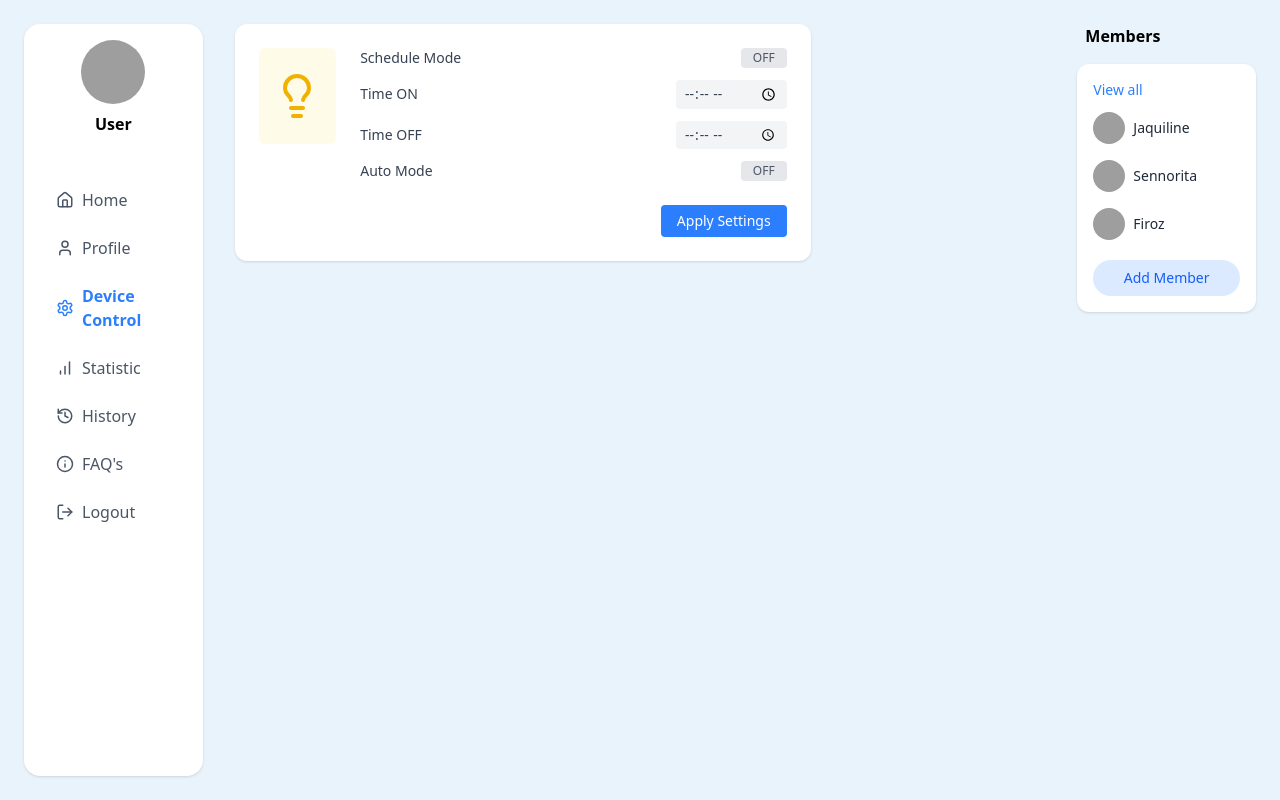
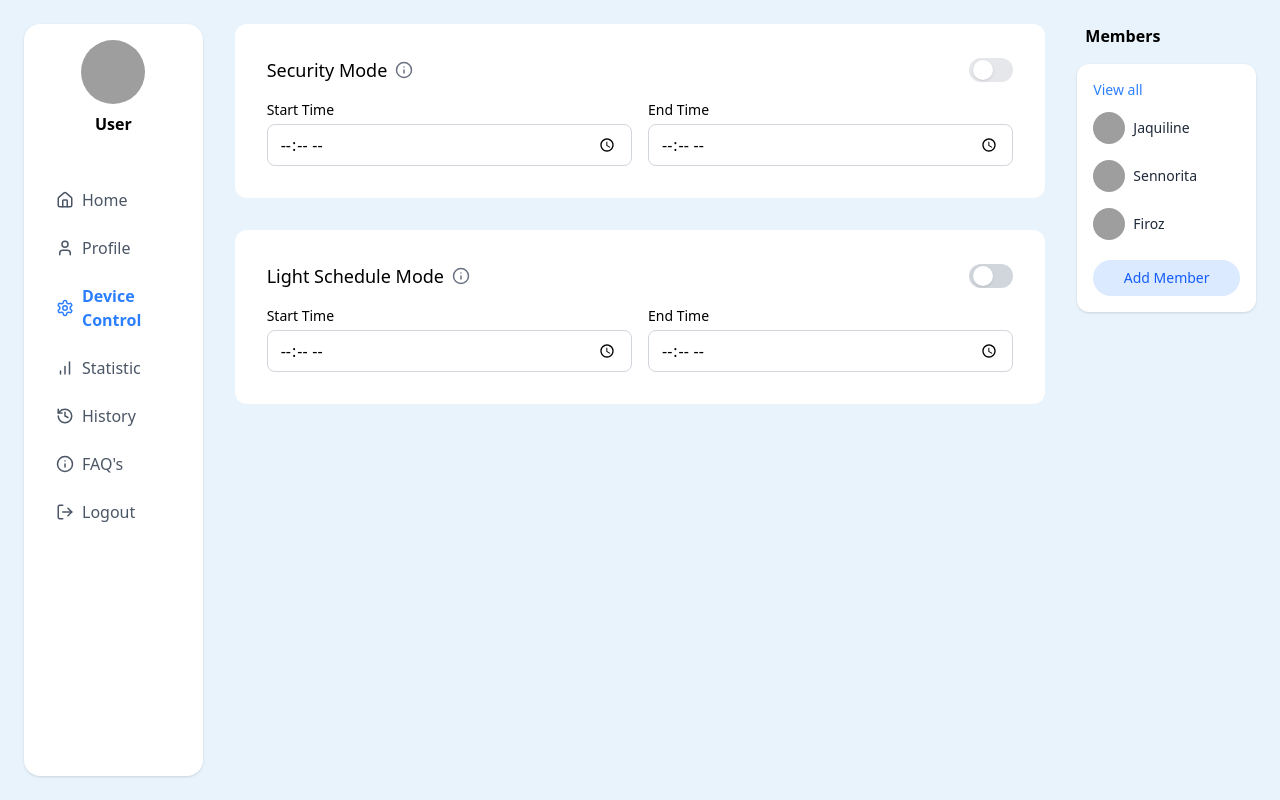
Before and after one commit to minhkhoa6868/smart-home-frontend, a React (Vite) app: page /device in a window 1280 px wide. Built offline with nearby package versions, Linux system fonts and the light colour scheme; grey boxes are pictures that could not be loaded.

Commit message:
feat: Auto Mode

```diff
--- a/src/App.tsx
+++ b/src/App.tsx
@@ -7,6 +7,7 @@ import Signup from "./pages/Signup";
 import History from "./pages/History";
 import Profile from "./pages/Profile";
 import DeviceControl from "./pages/DeviceControl";
+import Statistic from "./pages/Statistic";
 function App() {
   return (
     <Router>
@@ -18,6 +19,7 @@ function App() {
         <Route path="/profile" element={<Profile />} />
         <Route path="/signup" element={<Signup />} />
         <Route path="/device" element={<DeviceControl />} />
+        <Route path="/statistic" element={<Statistic />} />
         {/* Thêm route khác tại đây nếu cần */}
       </Routes>
     </Router>
--- /dev/null
+++ b/src/components/LightScheduleMode.tsx
@@ -0,0 +1,93 @@
+import { useState } from "react";
+import axios from "axios";
+import { Info } from "lucide-react";
+
+export default function LightScheduleMode() {
+  const [enabled, setEnabled] = useState(false);
+  const [startTime, setStartTime] = useState("");
+  const [endTime, setEndTime] = useState("");
+
+  const handleToggle = async () => {
+    try {
+      if (!enabled) {
+        // Bật chế độ auto
+        const payload = {
+          startTime: new Date(`2025-04-24T${startTime}:00+07:00`).toISOString(),
+          endTime: new Date(`2025-04-25T${endTime}:00+07:00`).toISOString(),
+        };
+        await axios.post(
+          "https://smart-home-backend-07op.onrender.com/api/commands/light/auto-mode/on",
+          payload
+        );
+        console.log("Auto mode ON");
+      } else {
+        // Tắt chế độ auto
+        await axios.post(
+          "https://smart-home-backend-07op.onrender.com/api/commands/light/auto-mode/off"
+        );
+        console.log("Auto mode OFF");
+      }
+
+      setEnabled(!enabled);
+    } catch (error) {
+      console.error("Error toggling auto mode:", error);
+    }
+  };
+
+  return (
+    <div className="bg-white rounded-xl w-full p-8 space-y-4">
+      <div className="flex justify-between items-center">
+        <p className="text-lg font-medium flex items-center gap-2">
+          Light Schedule Mode
+          <Info
+            size={18}
+            className="text-gray-500 cursor-pointer"
+            title="Enable lights to turn on/off automatically during a time range."
+          />
+        </p>
+
+        {/* Toggle */}
+        <button
+          onClick={handleToggle}
+          className={`relative inline-flex items-center h-6 w-11 rounded-full transition-colors duration-300 ${
+            enabled ? "bg-green-500" : "bg-gray-300"
+          }`}
+        >
+          <span
+            className={`inline-block w-5 h-5 transform bg-white rounded-full shadow transition-transform duration-300 ease-in-out ${
+              enabled ? "translate-x-5" : "translate-x-1"
+            }`}
+          />
+        </button>
+      </div>
+
+      <div className="flex flex-col sm:flex-row gap-4">
+        <div className="flex flex-col w-full">
+          <label htmlFor="start-time" className="text-sm font-medium mb-1">
+            Start Time
+          </label>
+          <input
+            type="time"
+            id="start-time"
+            value={startTime}
+            onChange={(e) => setStartTime(e.target.value)}
+            className="border border-gray-300 rounded-lg px-3 py-2 focus:outline-none focus:ring-2 focus:ring-blue-500"
+          />
+        </div>
+
+        <div className="flex flex-col w-full">
+          <label htmlFor="end-time" className="text-sm font-medium mb-1">
+            End Time
+          </label>
+          <input
+            type="time"
+            id="end-time"
+            value={endTime}
+            onChange={(e) => setEndTime(e.target.value)}
+            className="border border-gray-300 rounded-lg px-3 py-2 focus:outline-none focus:ring-2 focus:ring-blue-500"
+          />
+        </div>
+      </div>
+    </div>
+  );
+}
--- /dev/null
+++ b/src/components/SecurityMode.tsx
@@ -0,0 +1,55 @@
+import { Info } from "lucide-react";
+import { useState } from "react";
+
+export default function SecurityMode() {
+  const [isOn, setOn] = useState(false);
+  return (
+    <div className="bg-white rounded-xl w-full p-8 space-y-4">
+      <div className="flex justify-between items-center">
+        <p className="text-lg font-medium flex items-center gap-2">
+          Security Mode
+          <Info size={18} className="text-gray-500 cursor-pointer" />
+        </p>
+
+        {/* Toggle switch */}
+        <button
+          onClick={() => setOn(!isOn)}
+          className={`relative inline-flex items-center h-6 w-11 rounded-full transition-colors duration-300 ${
+            isOn ? "bg-blue-500" : "bg-gray-200"
+          }`}
+        >
+          <span
+            className={`inline-block w-5 h-5 transform bg-white rounded-full shadow transition-transform duration-300 ease-in-out ${
+              isOn ? "translate-x-5" : "translate-x-1"
+            }`}
+          />
+        </button>
+      </div>
+
+      {/* Time Inputs */}
+      <div className="flex flex-col sm:flex-row gap-4">
+        <div className="flex flex-col w-full">
+          <label htmlFor="start-time" className="text-sm font-medium mb-1">
+            Start Time
+          </label>
+          <input
+            type="time"
+            id="start-time"
+            className="border border-gray-300 rounded-lg px-3 py-2 focus:outline-none focus:ring-2 focus:ring-blue-500"
+          />
+        </div>
+
+        <div className="flex flex-col w-full">
+          <label htmlFor="end-time" className="text-sm font-medium mb-1">
+            End Time
+          </label>
+          <input
+            type="time"
+            id="end-time"
+            className="border border-gray-300 rounded-lg px-3 py-2 focus:outline-none focus:ring-2 focus:ring-blue-500"
+          />
+        </div>
+      </div>
+    </div>
+  );
+}
--- a/src/components/TrendChart.tsx
+++ b/src/components/TrendChart.tsx
@@ -11,21 +11,43 @@ type TrendPoint = {
   time: string;
   value: number;
 };
+
+type RawData = {
+  timestamp: string;
+  [key: string]: number | string | null;
+};
+
+function handleTrendData(rawData: RawData[], valueKey: string): TrendPoint[] {
+  return rawData.map((item) => {
+    const date = new Date(item.timestamp);
+    const hour = date.getHours().toString();
+    const minute = date.getMinutes().toString().padStart(2, "0");
+
+    const rawValue = item[valueKey];
+    const safeValue =
+      typeof rawValue === "number" && !isNaN(rawValue) ? rawValue : 0;
+
+    return {
+      time: `${hour}:${minute}`,
+      value: safeValue,
+    };
+  });
+}
 export default function TrendChart({
   title,
   data,
 }: {
   title: string;
-  data: TrendPoint[];
+  data: RawData[];
 }) {
   return (
-    <div className="bg-white rounded-xl shadow p-4 w-full">
+    <div className="bg-white rounded-xl shadow p-4 w-full h-full">
       <div className="flex justify-between items-center mb-2">
         <p className="font-semibold">{title}</p>
         <span className="text-sm text-gray-500">Today</span>
       </div>
       <ResponsiveContainer width="100%" height={100}>
-        <LineChart data={data}>
+        <LineChart data={handleTrendData(data, title)}>
           <XAxis dataKey="time" hide />
           <YAxis hide />
           <Tooltip />
--- a/src/pages/Dashboard.tsx
+++ b/src/pages/Dashboard.tsx
@@ -418,11 +418,11 @@ export default function Dashboard() {
           <div className="grid grid-cols-2 gap-4">
             <TrendChart
               title="Humidity"
-              data={handleTrendData(humidityTrend)}
+              data={handleTrendData(humidityTrend, "humidity")}
             />
             <TrendChart
               title="Temperature"
-              data={handleTrendData(temperatureTrend)}
+              data={handleTrendData(temperatureTrend, "temperature")}
             />
           </div>
         </div>
--- a/src/pages/DeviceControl.tsx
+++ b/src/pages/DeviceControl.tsx
@@ -1,9 +1,8 @@
-import React, { useEffect, useState } from "react";
 import Sidebar from "../components/Sidebar";
 
 import RightPanel from "../components/RightPanel";
-
-import LightAdvancedControlCard from "../components/LightAdvancedControlCard";
+import SecurityMode from "../components/SecurityMode";
+import LightScheduleMode from "../components/LightScheduleMode";
 
 export default function DeviceControl() {
   return (
@@ -13,8 +12,9 @@ export default function DeviceControl() {
         <Sidebar />
       </div>
       {/* Main Content - Center */}
-      <div className="col-span-8">
-        <LightAdvancedControlCard />
+      <div className="col-span-8 space-y-8">
+        <SecurityMode />
+        <LightScheduleMode />
       </div>
 
       <div className="col-span-2">
--- a/src/pages/Statistic.tsx
+++ b/src/pages/Statistic.tsx
@@ -0,0 +1,71 @@
+import Sidebar from "../components/Sidebar";
+import axios from "axios";
+import RightPanel from "../components/RightPanel";
+import TrendChart from "../components/TrendChart";
+import { useEffect } from "react";
+import { useState } from "react";
+
+export default function Statistic() {
+  const [humidityTrend, setHumidityTrend] = useState([]);
+  const [temperatureTrend, setTemperatureTrend] = useState([]);
+  const token = localStorage.getItem("token");
+  useEffect(() => {
+    const fetchHumidityData = async () => {
+      try {
+        const response = await axios.get(
+          "https://smart-home-backend-07op.onrender.com/api/records/humidity/today",
+          {
+            headers: {
+              Authorization: `Bearer ${token}`,
+            },
+          }
+        );
+        console.log(response.data);
+        setHumidityTrend(response.data);
+      } catch (error) {
+        console.log(error);
+      }
+    };
+    const fetchTemperatureData = async () => {
+      try {
+        const response = await axios.get(
+          "https://smart-home-backend-07op.onrender.com/api/records/temperature/today",
+          {
+            headers: {
+              Authorization: `Bearer ${token}`,
+            },
+          }
+        );
+        console.log(response.data);
+        setTemperatureTrend(response.data);
+      } catch (error) {
+        console.log(error);
+      }
+    };
+    fetchHumidityData();
+    fetchTemperatureData();
+  }, [setHumidityTrend, setTemperatureTrend]);
+  return (
+    <div className="grid grid-cols-12 gap-8 min-h-screen p-6 bg-[#E8F3FC]">
+      {/* Sidebar - Left */}
+      <div className="col-span-2">
+        <Sidebar />
+      </div>
+      {/* Main Content - Center */}
+      <div className="col-span-8 h-full">
+        <div className="flex flex-col h-full space-y-4">
+          <div className="flex-1">
+            <TrendChart title="Humidity" data={humidityTrend} />
+          </div>
+          <div className="flex-1">
+            <TrendChart title="Temperature" data={temperatureTrend} />
+          </div>
+        </div>
+      </div>
+
+      <div className="col-span-2">
+        <RightPanel />
+      </div>
+    </div>
+  );
+}
```
Also changed, not shown: src/components/LightAutoMode.tsx (added).
